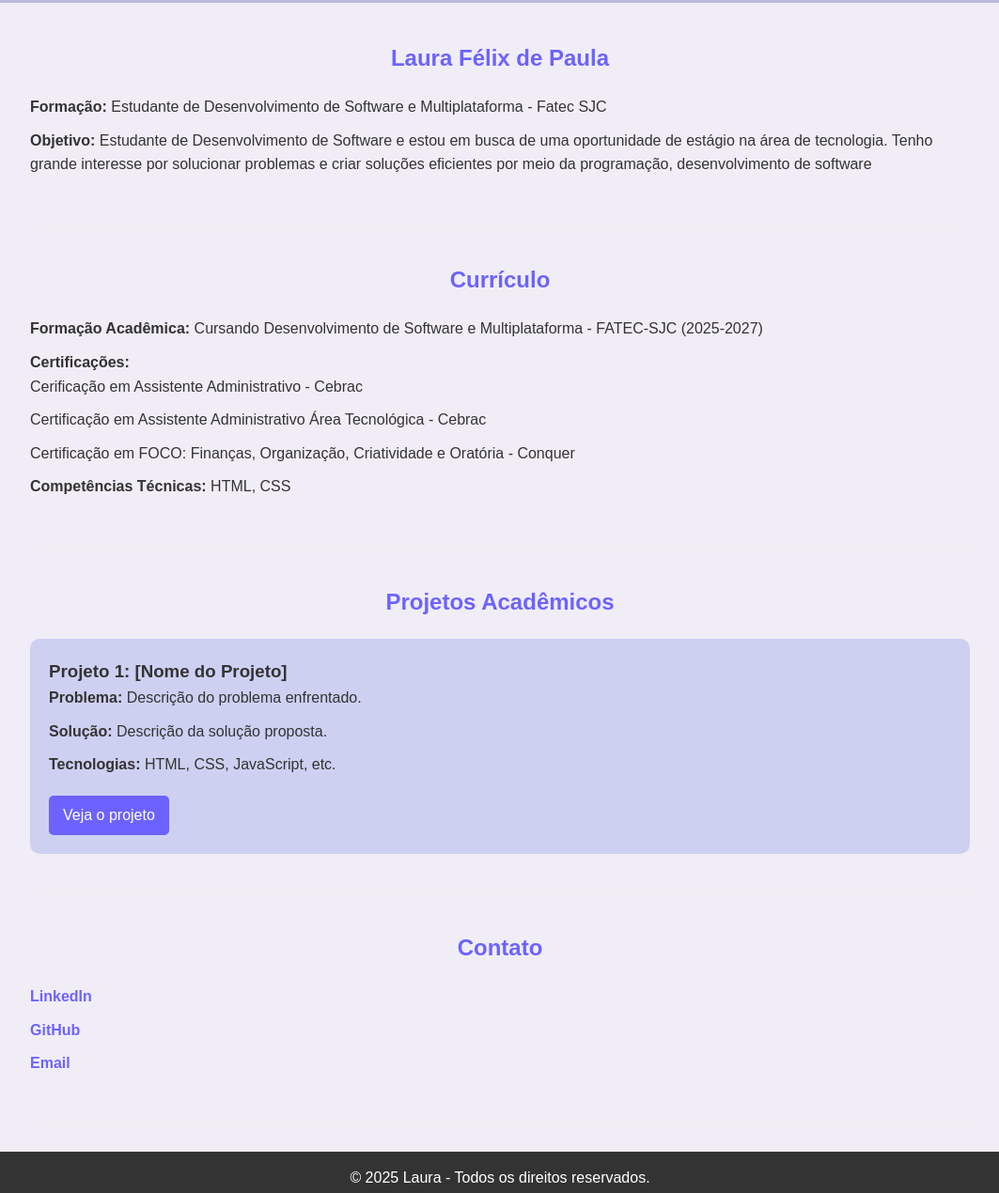
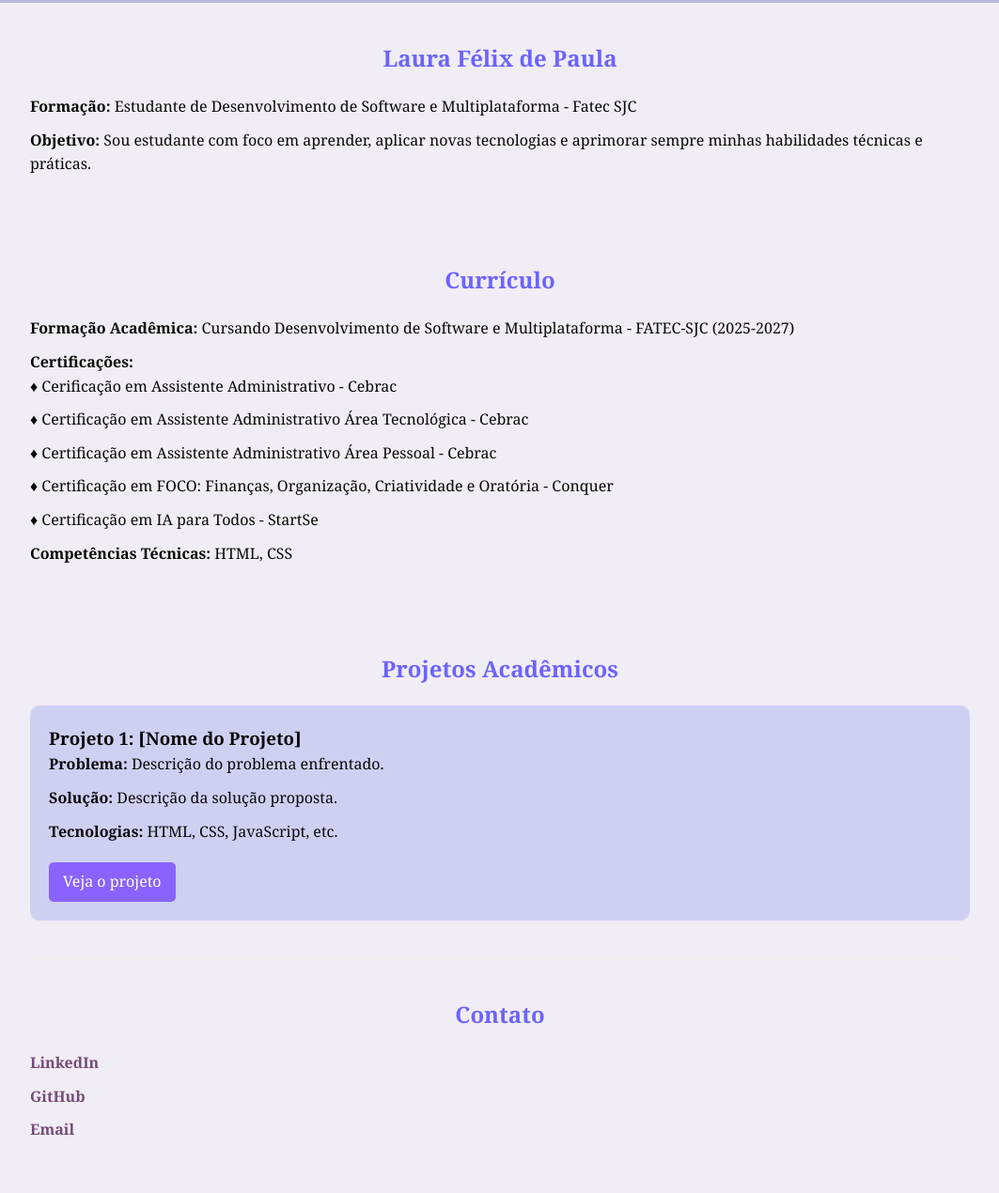
Before and after one commit to lauraflx/lauraflx, a plain HTML site: page index.html in a window 1280 px wide. Shown: the part 124-1394 px from the top of the page at 94% size, without its empty margins (108-1171 px from the left). Drawn offline with Linux system fonts and the light colour scheme.

Commit message:
Update index.html

```diff
--- a/index.html
+++ b/index.html
@@ -13,12 +13,12 @@
             padding: 0;
             box-sizing: border-box;
             scroll-behavior: smooth;
-            font-family: Arial, sans-serif;
+            font-family: Georgia, 'Times New Roman', Times, serif;
         }
 
         body {
             background-color: #f1edf6;
-            color: #333;
+            color: #080808;
             line-height: 1.6;
         }
 
@@ -82,7 +82,7 @@
         .projeto a {
             display: inline-block;
             margin-top: 10px;
-            background-color: #6c63ff;
+            background-color: #8a63ff;
             color: #fff;
             padding: 8px 15px;
             text-decoration: none;
@@ -90,7 +90,7 @@
         }
 
         .projeto a:hover {
-            background-color: #5a52e0;
+            background-color: #883a8f;
         }
 
         ul {
@@ -103,7 +103,7 @@
         }
 
         #contato a {
-            color: #6c63ff;
+            color: #764b77;
             text-decoration: none;
             font-weight: bold;
         }
@@ -113,7 +113,7 @@
         }
 
         footer {
-            background-color: #333;
+            background-color: #bbb8dd;
             color: #fff;
             text-align: center;
             padding: 15px 0;
@@ -140,8 +140,7 @@
         <section id="sobre">
             <h1>Laura Félix de Paula</h1>
             <p><b>Formação:</b> Estudante de Desenvolvimento de Software e Multiplataforma - Fatec SJC </p>
-            <p><b>Objetivo:</b> Estudante de Desenvolvimento de Software e estou em busca de uma oportunidade de estágio na área de tecnologia.
-                Tenho grande interesse por solucionar problemas e criar soluções eficientes por meio da programação, desenvolvimento de software</p>
+            <p><b>Objetivo:</b> Sou estudante com foco em aprender, aplicar novas tecnologias e aprimorar sempre minhas habilidades técnicas e práticas.</p>
         </section>
 
         <section id="currículo">
@@ -149,9 +148,11 @@
             <ul>
                 <li><b>Formação Acadêmica:</b> Cursando Desenvolvimento de Software e Multiplataforma - FATEC-SJC (2025-2027)</li>
                 <li><b>Certificações:</b>
-                    <p> Cerificação em Assistente Administrativo - Cebrac </p>
-                    <p> Certificação em Assistente Administrativo Área Tecnológica - Cebrac </p>
-                    <p> Certificação em FOCO: Finanças, Organização, Criatividade e Oratória - Conquer </p>
+                    <p> &diams; Cerificação em Assistente Administrativo - Cebrac </p>
+                    <p> &diams; Certificação em Assistente Administrativo Área Tecnológica - Cebrac </p>
+                    <p> &diams; Certificação em Assistente Administrativo Área Pessoal - Cebrac</p>
+                    <p> &diams; Certificação em FOCO: Finanças, Organização, Criatividade e Oratória - Conquer </p>
+                    <p> &diams; Certificação em IA para Todos - StartSe </p>
                 </li>
                 <li><b>Competências Técnicas:</b> HTML, CSS</li>
             </ul>
```
